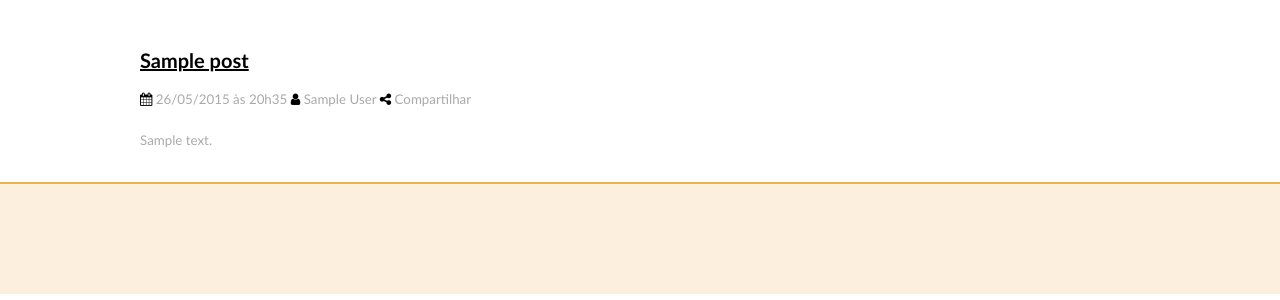
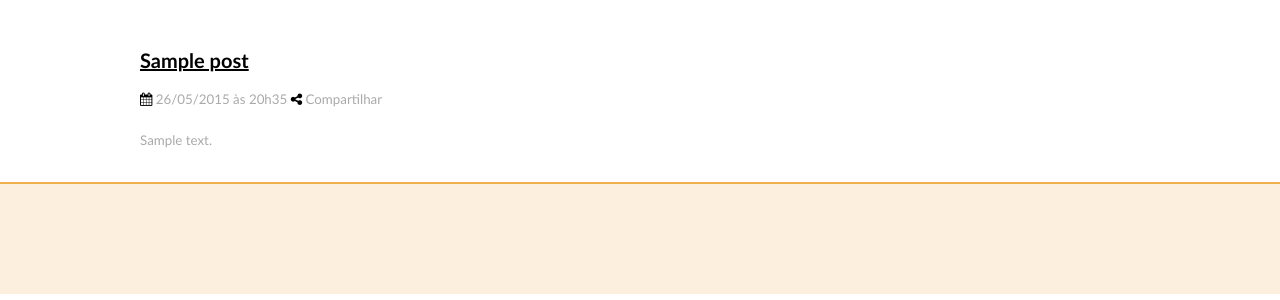
Before and after one commit to bireme/evipnet, a WordPress theme: template themes/evipnet-brasil/single.php in a window 1280 px wide. Shown: the part 166-466 px from the top of the page. Run offline with PHP 8.4 and a stand-in for WordPress, Linux system fonts and the light colour scheme; the site name, menu and one post (Sample post) are stand-ins, and other content is empty; some libraries are stand-ins or nearby versions.

Commit message:
Remove author name in second level pages.

```diff
--- a/themes/evipnet-brasil/single.php
+++ b/themes/evipnet-brasil/single.php
@@ -35,7 +35,6 @@ $tipos = array('youtube', 'flickr', 'vimeo-square', 'instagram', 'picasa', 'pint
 
 						<div class="icons">
 							<span class="fa fa-calendar"></span> <?php the_date("d/m/Y à\s H\hi"); ?>
-							<span class="fa fa-user"></span> <?php the_author(); ?>
 							<span class="fa fa-share-alt"></span> Compartilhar<br>
 							<?php if(has_tag()) : ?><span class="fa fa-tag"></span> <?php the_tags(); ?><?php endif; ?>
 						</div>
--- a/themes/evipnet-brasil/taxonomy-tipo.php
+++ b/themes/evipnet-brasil/taxonomy-tipo.php
@@ -34,7 +34,6 @@ $tipos = array('youtube', 'flickr', 'vimeo-square', 'instagram', 'picasa', 'pint
 					<p><?php the_excerpt(); ?></p>
 
 					<div class="icons">
-						<span class="fa fa-user"></span> <?php the_author_link(); ?>
 						<span class="fa fa-share-alt"></span> Compartilhar
 					</div>
 
```
